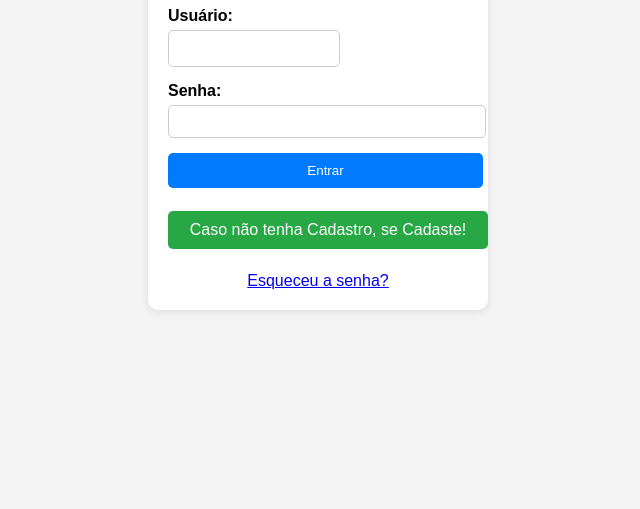
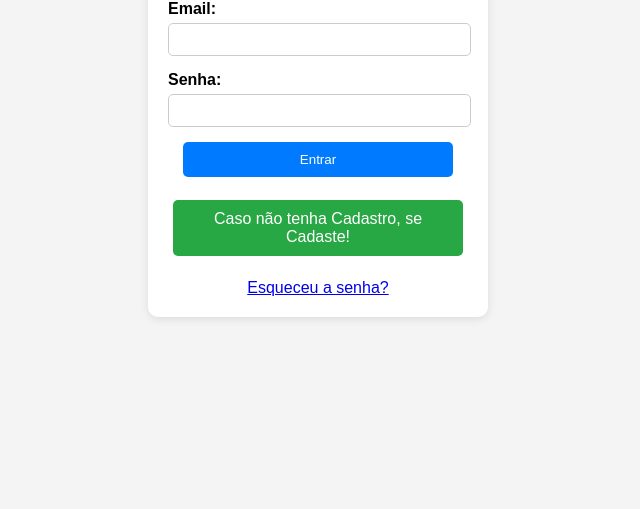
Before and after one commit to genuino12/Trabalho-Final-main, a website: page Publico/login.html in a window 1280 px wide. Shown: the part 291-800 px from the top of the page, without its empty margins (322-962 px from the left). Drawn offline with Linux system fonts and the light colour scheme.

Commit message:
atualizar

```diff
--- a/Publico/login.html
+++ b/Publico/login.html
@@ -12,8 +12,8 @@
     <h1>Login</h1>
     <form id="loginForm" method="post" action="/login" novalidate>
       <div class="form-group">
-        <label for="usuario">Usuário:</label>
-        <input type="text" id="usuario" name="usuario" required>
+        <label for="email">Email:</label>
+        <input type="email" id="email" name="email" required>
       </div>
       <div class="form-group">
         <label for="senha">Senha:</label>
@@ -22,10 +22,9 @@
     <button type="submit">Entrar</button>
     </form>
     <br>
-    <a href="cadastro.html" id="cadastroPartidoBtn" class="button-link">Caso não tenha Cadastro, se Cadaste!</a> <br> <br>
+    <a href="cadastro.html" id="cadastro" class="button-link">Caso não tenha Cadastro, se Cadaste!</a> <br> <br>
     <a href="esqueceu_senha.html">Esqueceu a senha?</a>
   </div>
 </div>
-  <script src="script.js"></script>
 </body>
 </html>
--- a/Publico/styles.css
+++ b/Publico/styles.css
@@ -38,7 +38,7 @@ body {
 }
 
 .form-group input {
-    width: 100%;
+    width: 95%;
     padding: 8px;
     border: 1px solid #ccc;
     border-radius: 5px;
@@ -73,7 +73,7 @@ label {
 
 input[type="text"],
 input[type="number"] {
-    width: 50%;
+    width: 95%;
     padding: 10px;
     border: 1px solid #ccc;
     border-radius: 5px;
@@ -95,12 +95,12 @@ input[type="number"] {
     background-color: #c82333;
 }
 
-
+#cadastro,
 #cadastroPartidoBtn,
 #cadastroCandidatoBtn {
     background-color: #28a745;
     color: white;
-    width: 100%;
+    width: 90%;
     padding: 10px;
     border: none;
     border-radius: 5px;
@@ -133,7 +133,7 @@ section {
 
 
 button[type="submit"] {
-    width: 105%;
+    width: 90%;
     padding: 10px;
     border: none;
     border-radius: 5px;
@@ -158,6 +158,7 @@ button[type="submit"]:hover {
     cursor: pointer;
     transition: background-color 0.3s;
     margin-top: 10px;
+
 }
 
 .button-link:hover {
@@ -175,7 +176,7 @@ button[type="submit"]:hover {
     border: none;
     border-radius: 5px;
     cursor: pointer;
-    width: 105%;
+    width: 90%;
 }
 
 #cancelBtn:hover {
--- a/segurança/autenticar.js
+++ b/segurança/autenticar.js
@@ -3,7 +3,7 @@ export default function autenticar(requisacao, resposta) {
     const senha = requisacao.body.senha;
 
 
-    if (usuario === 'admin' && senha === 'admin') {
+    if (usuario === 'admin@admin.com' && senha === '123') {
         requisacao.session.autenticado = true;
         resposta.redirect('./login.html');
     } else {
```
Also changed, not shown: Privado/cadastro_candidato.html (+1 -1 lines), Privado/cadastro_partido.html (+0 -2 lines), Privado/index.html (+0 -2 lines).
